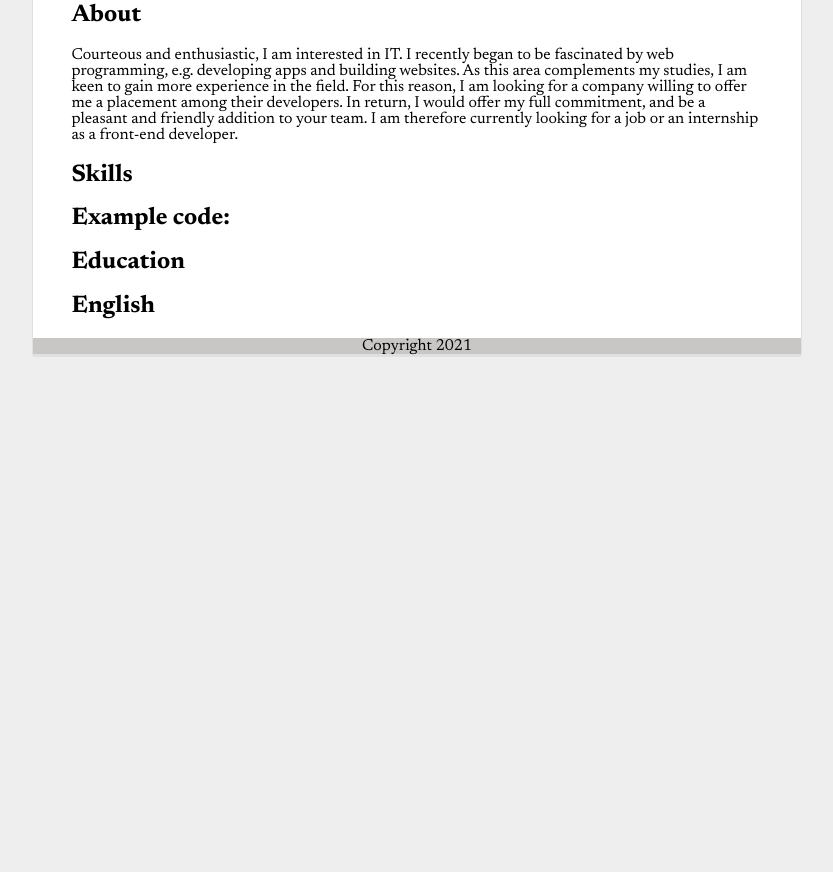
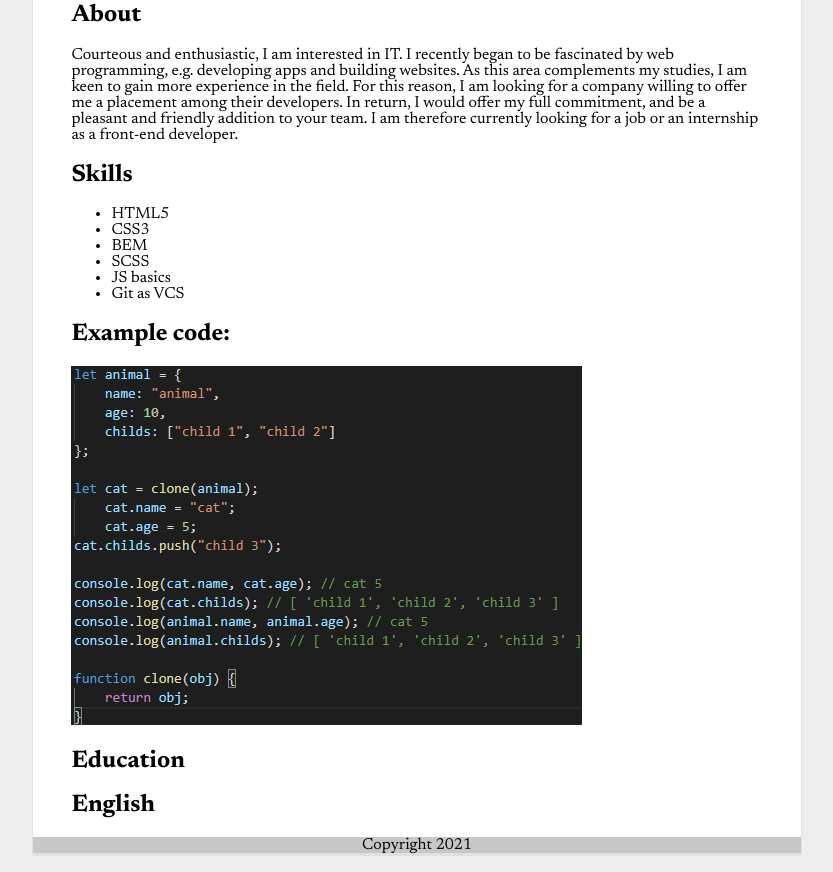
Before and after one commit to SkorbezhArtem/rsschool-cv, a plain HTML site: page index.html in a window 1280 px wide. Shown: the part 399-1271 px from the top of the page, without its empty margins (223-1056 px from the left). Before the commit the page ends 800 px from the top, so only its background shows below. Drawn offline with Linux system fonts and the light colour scheme.

Commit message:
feat:add skills and example

```diff
--- a/index.html
+++ b/index.html
@@ -63,16 +63,26 @@
                 <h2 class="skills-title">
                     Skills
                 </h2>
+                <ul class="skills-list">
+                    <li class="skills-item">HTML5</li>
+                    <li class="skills-item">CSS3</li>
+                    <li class="skills-item">BEM</li>
+                    <li class="skills-item">SCSS</li>
+                    <li class="skills-item">JS basics</li>
+                    <li class="skills-item">Git as VCS</li>
+                </ul>
             </section>
             <section class="example">
                 <h2 class="exalmple-title">
                     Example code:
                 </h2>
+               <img src="img/code.jpg" alt="Code example" class="code">
             </section>
             <section class="education">
                 <h2 class="education-title">
                     Education
                 </h2>
+
             </section>
             <section class="eglish">
                 <h2 class="english-title">
--- a/styles/style.css
+++ b/styles/style.css
@@ -57,3 +57,7 @@ section {
     background-color:#808080;
     border-radius: 3px;
 }
+.code {
+    max-width: 100%;
+    height: auto;
+}
```
Also changed, not shown: img/code.jpg (added).
